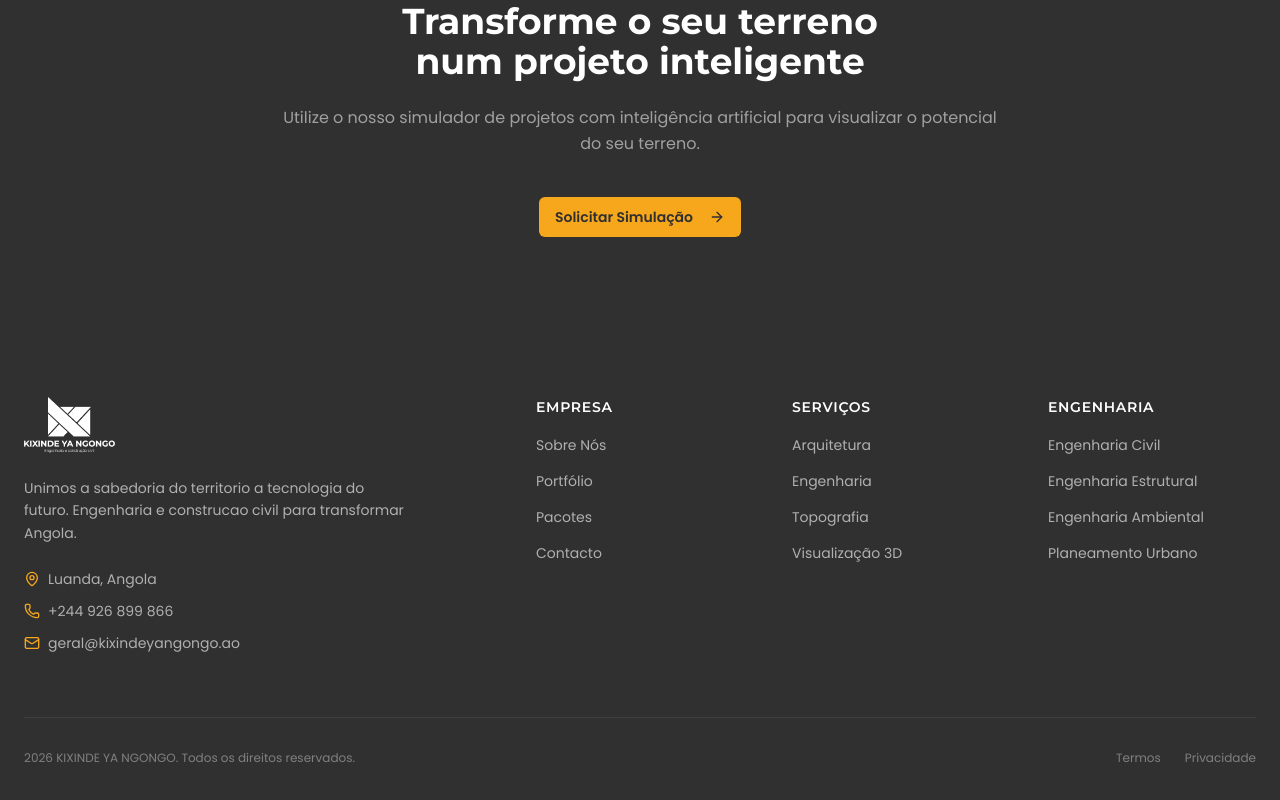
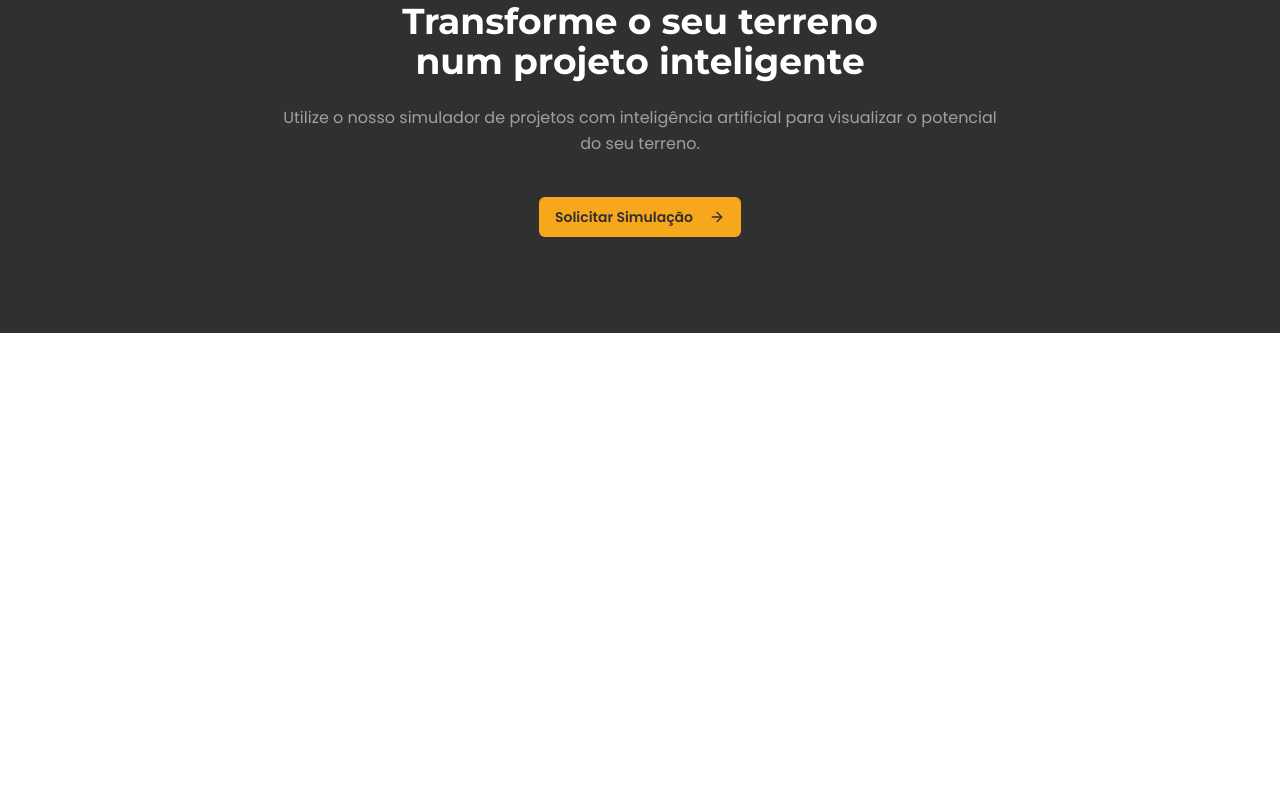
Before and after one commit to stalinesatola/v0-kixinde-ya-ngongo-website, a Next.js app: page / in a window 1280 px wide. Shown: the part 2375-3175 px from the top of the page. After the commit the page ends 2708 px from the top, so only its background shows below. Built offline with nearby package versions, Linux system fonts and the light colour scheme.

Commit message:
remove: footer from global layout
Remove Footer component and import from main layout.

Co-authored-by: Staline Satola <18419949+stalinesatola@users.noreply.github.com>

```diff
--- a/app/layout.tsx
+++ b/app/layout.tsx
@@ -4,7 +4,6 @@ import { Analytics } from '@vercel/analytics/next'
 import { Toaster } from 'sonner'
 import './globals.css'
 import { Navbar } from '@/components/navbar'
-import { Footer } from '@/components/footer'
 import { WhatsAppButton } from '@/components/whatsapp-button'
 
 const montserrat = Montserrat({
@@ -48,7 +47,6 @@ export default function RootLayout({
       <body className="font-sans antialiased">
         <Navbar />
         <main>{children}</main>
-        <Footer />
         <WhatsAppButton />
         <Toaster
           position="top-right"
```
